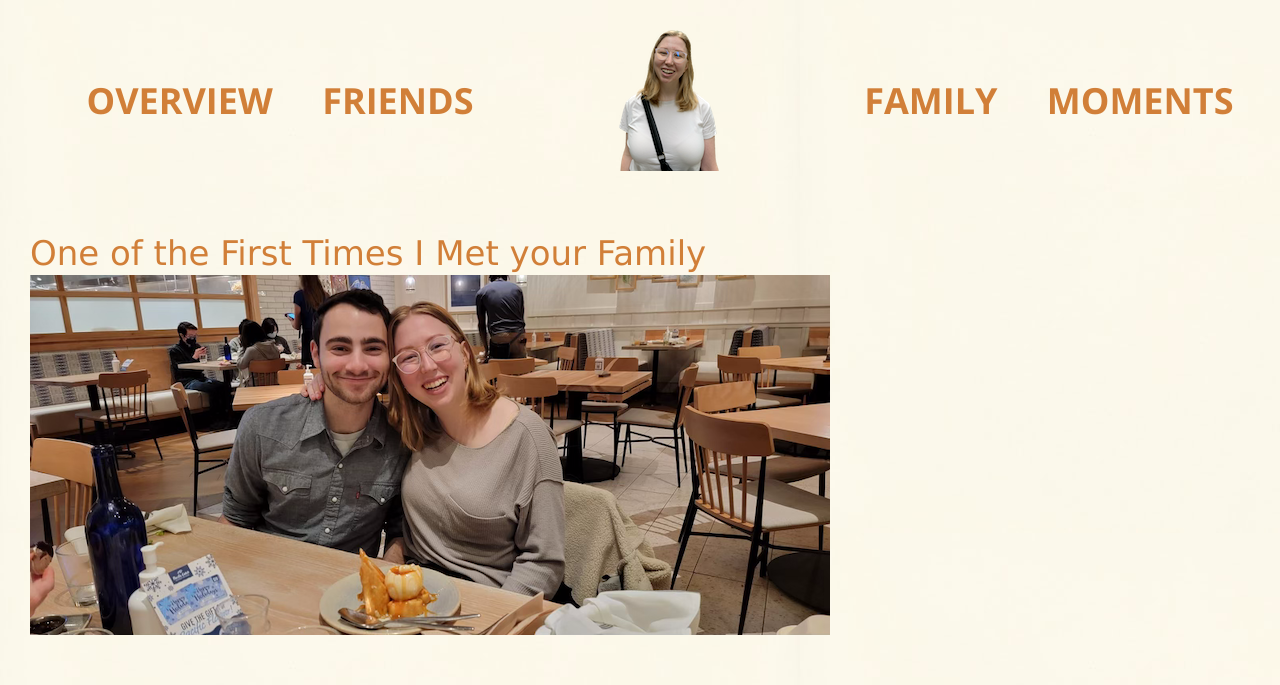
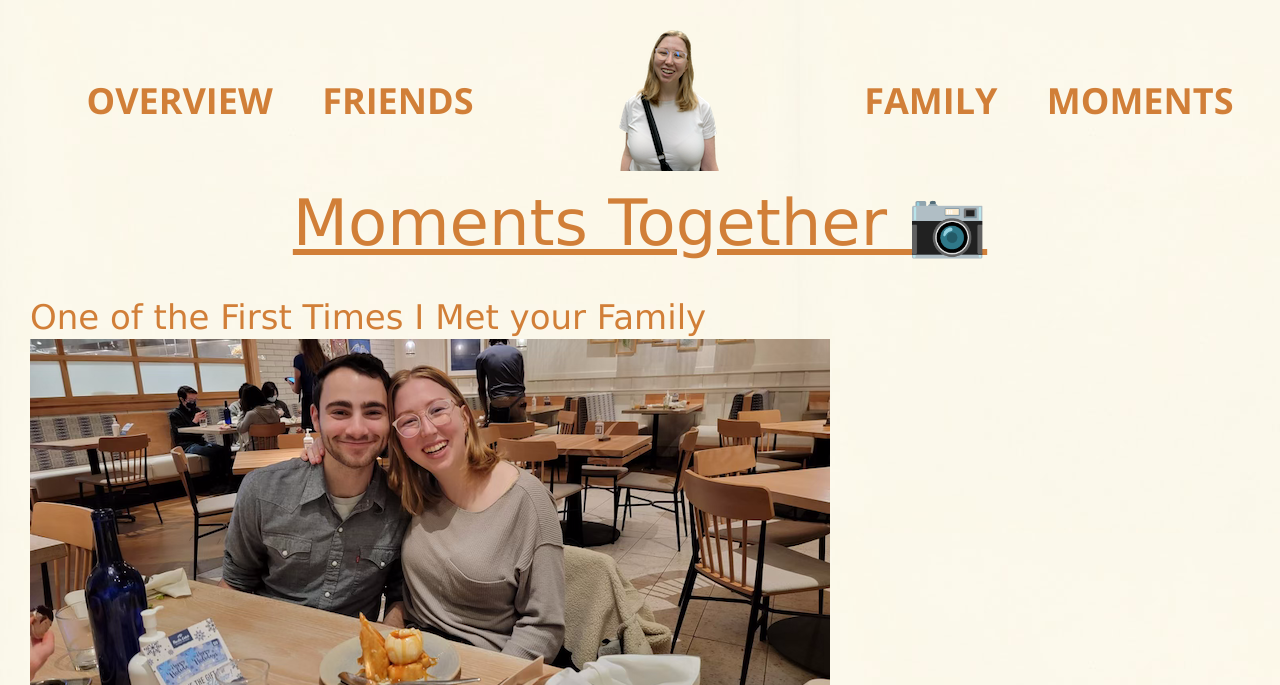
Before and after one commit to JonahSanders/BDAY_WEB, a plain HTML site: page moments.html in a window 1280 px wide. Shown: the top 685 px of the page. Drawn offline with nearby package versions, Linux system fonts and the light colour scheme; a web font is replaced by a local one.

Commit message:
quick fix

```diff
--- a/moments.html
+++ b/moments.html
@@ -28,6 +28,11 @@
                         </ul>
                     </nav>
                 </header>
+            </div>
+            <div id="blurb">
+                <h1>
+                    <u>Moments Together 📷</u>
+                </h1>
             </div>
         </body>
 
```
